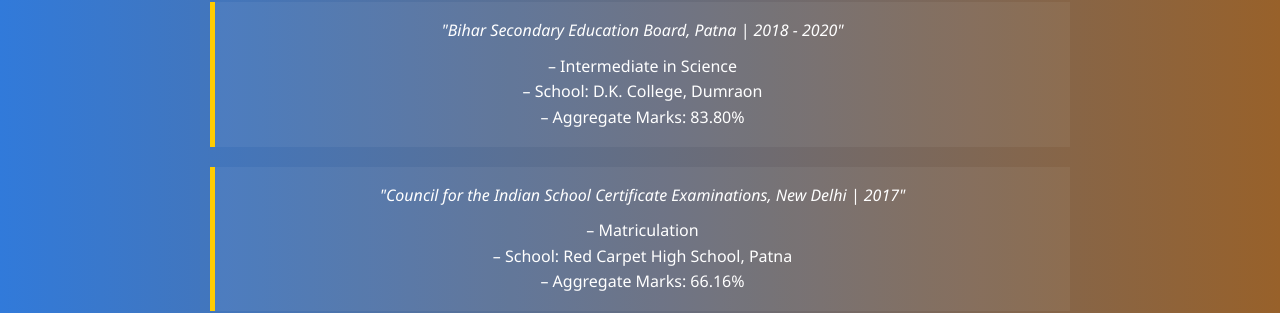
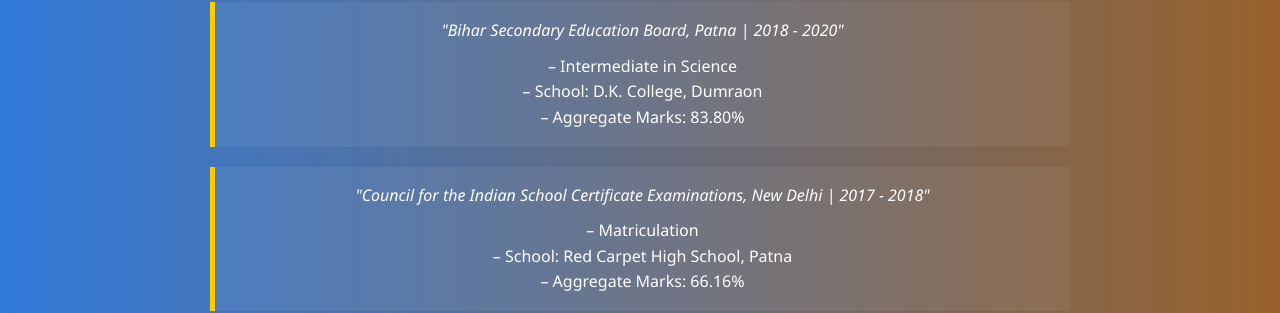
Before and after one commit to mdaftabdeveloper/mdaftabdeveloper.github.io, a plain HTML site: page index.html in a window 1280 px wide. Shown: the part 1398-1711 px from the top of the page. Drawn offline with Linux system fonts and the light colour scheme.

Commit message:
Add files via upload

```diff
--- a/index.html
+++ b/index.html
@@ -61,7 +61,7 @@
             <p>– Aggregate Marks: 83.80%</p>
         </div>
         <div class="academics-box">
-            <blockquote>"Council for the Indian School Certificate Examinations, New Delhi | 2017"</blockquote>
+            <blockquote>"Council for the Indian School Certificate Examinations, New Delhi | 2017 - 2018"</blockquote>
             <p>– Matriculation</p>
             <p>– School: Red Carpet High School, Patna</p>
             <p>– Aggregate Marks: 66.16%</p>
```
